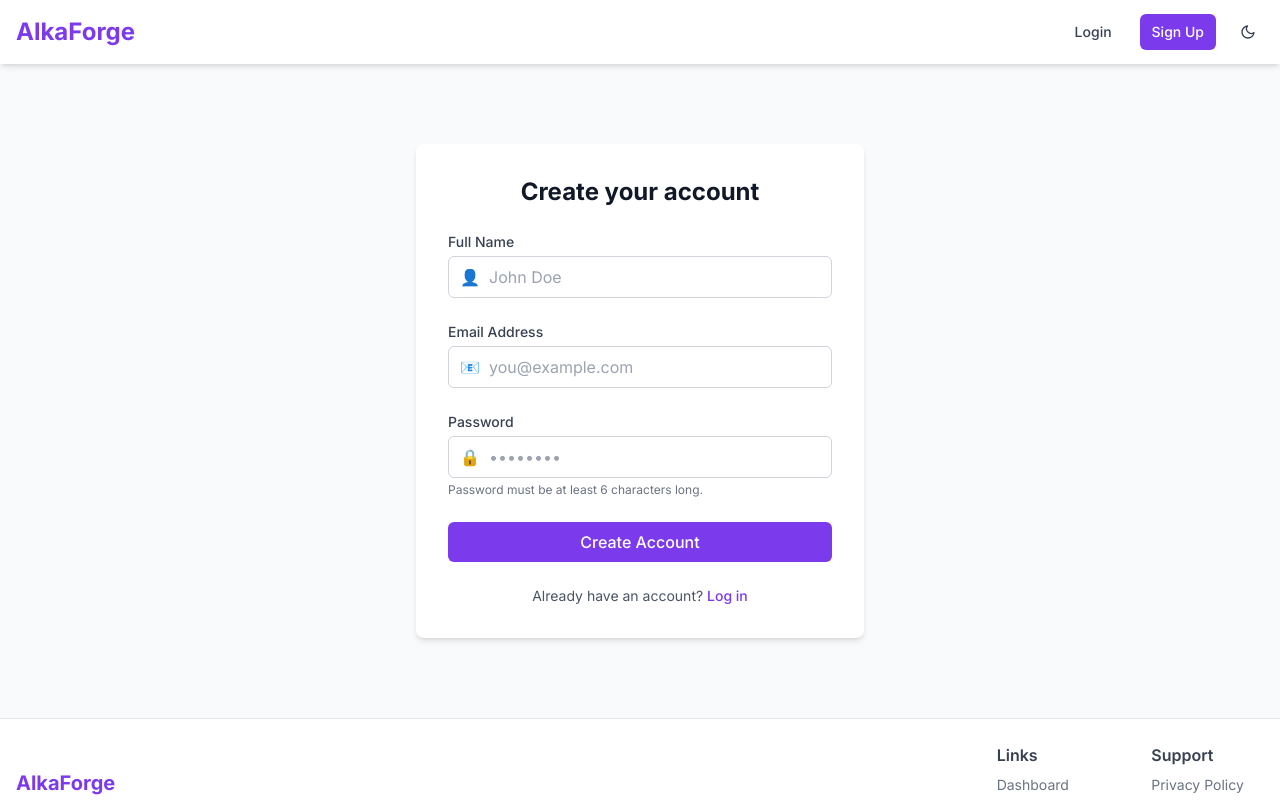
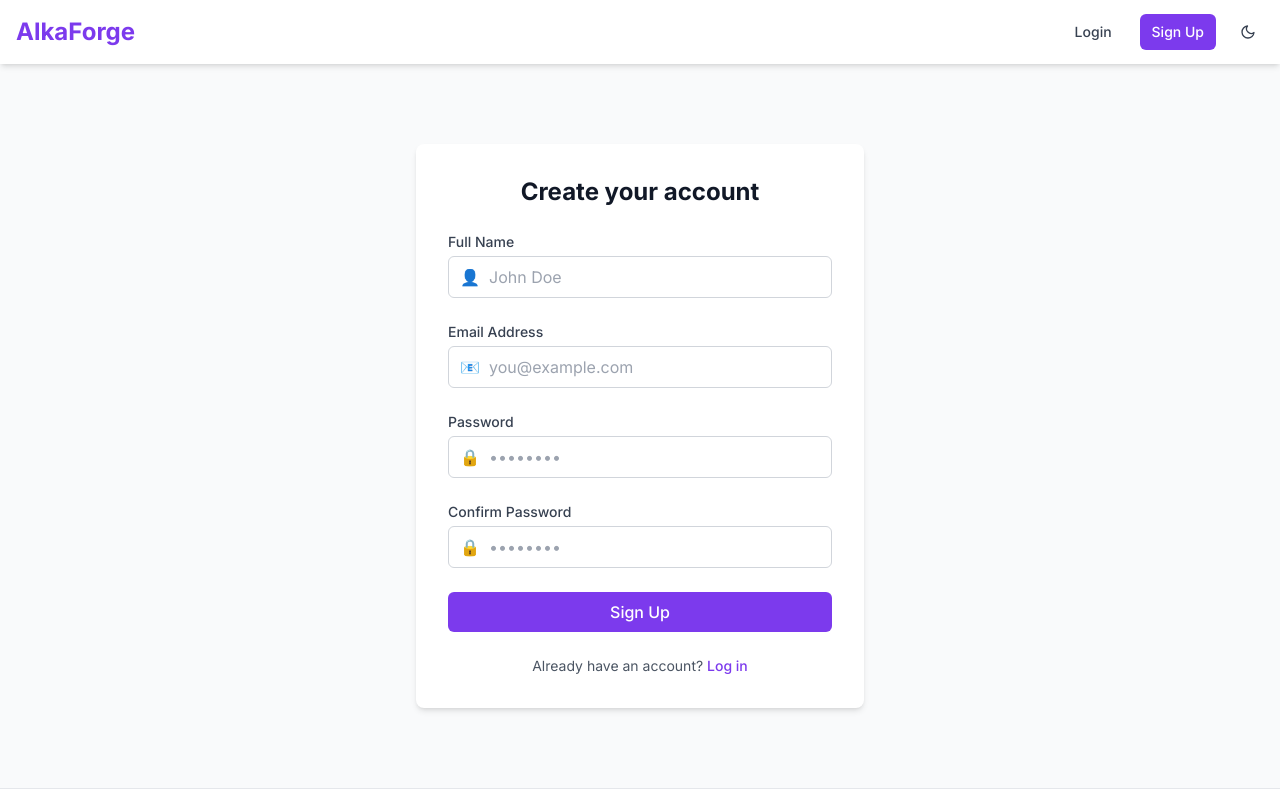
Before and after one commit to BlockonautAlchemist/AlkaForge, a Next.js app: page /signup in a window 1280 px wide. Shown: the top 800 px of the page. Built offline with nearby package versions, Linux system fonts and the light colour scheme; no server answers.

Commit message:
fixed typescript errors

```diff
--- a/src/app/login/page.tsx
+++ b/src/app/login/page.tsx
@@ -4,6 +4,7 @@ import React, { useState } from 'react';
 import { useRouter } from 'next/navigation';
 import Layout from '@/components/layout/Layout';
 import { useAuth } from '@/context/AuthContext';
+import { FiMail, FiLock, FiAlertCircle } from '@/lib/react-icons-compat';
 import toast from 'react-hot-toast';
 
 export default function Login() {
@@ -48,7 +49,7 @@ export default function Login() {
 
           {error && (
             <div className="bg-red-50 dark:bg-red-900/20 text-red-700 dark:text-red-400 p-4 rounded-md mb-6 flex items-start">
-              <span className="mr-2 mt-0.5 flex-shrink-0">⚠️</span>
+              <FiAlertCircle className="mr-2 mt-0.5 flex-shrink-0" />
               <span>{error}</span>
             </div>
           )}
@@ -60,7 +61,7 @@ export default function Login() {
               </label>
               <div className="relative">
                 <div className="absolute inset-y-0 left-0 pl-3 flex items-center pointer-events-none">
-                  <span className="text-gray-400">📧</span>
+                  <FiMail className="text-gray-400" />
                 </div>
                 <input
                   id="email"
@@ -80,7 +81,7 @@ export default function Login() {
               </label>
               <div className="relative">
                 <div className="absolute inset-y-0 left-0 pl-3 flex items-center pointer-events-none">
-                  <span className="text-gray-400">🔒</span>
+                  <FiLock className="text-gray-400" />
                 </div>
                 <input
                   id="password"
--- a/src/app/signup/page.tsx
+++ b/src/app/signup/page.tsx
@@ -4,12 +4,14 @@ import React, { useState } from 'react';
 import { useRouter } from 'next/navigation';
 import Layout from '@/components/layout/Layout';
 import { useAuth } from '@/context/AuthContext';
+import { FiMail, FiLock, FiUser, FiAlertCircle } from '@/lib/react-icons-compat';
 import toast from 'react-hot-toast';
 
 export default function Signup() {
-  const [name, setName] = useState('');
+  const [fullName, setFullName] = useState('');
   const [email, setEmail] = useState('');
   const [password, setPassword] = useState('');
+  const [confirmPassword, setConfirmPassword] = useState('');
   const [loading, setLoading] = useState(false);
   const [error, setError] = useState('');
 
@@ -19,15 +21,32 @@ export default function Signup() {
   const handleSubmit = async (e: any) => {
     e.preventDefault();
     setError('');
+
+    // Validation
+    if (password !== confirmPassword) {
+      setError('Passwords do not match');
+      return;
+    }
+
+    if (password.length < 6) {
+      setError('Password must be at least 6 characters');
+      return;
+    }
+
     setLoading(true);
 
     try {
-      await signUp(email, password, name);
-      toast.success('Account created successfully!');
-      router.push('/login');
+      const { session } = await signUp(email, password, fullName);
+
+      if (session) {
+        toast.success('Account created successfully!');
+        router.push('/dashboard');
+      } else {
+        throw new Error('Failed to create account. No session created.');
+      }
     } catch (err: any) {
       console.error('Signup error:', err);
-      setError(err.message || 'Failed to sign up. Please try again.');
+      setError(err.message || 'Failed to create account. Please try again.');
       toast.error('Failed to create account. Please try again.');
     } finally {
       setLoading(false);
@@ -44,26 +63,26 @@ export default function Signup() {
 
           {error && (
             <div className="bg-red-50 dark:bg-red-900/20 text-red-700 dark:text-red-400 p-4 rounded-md mb-6 flex items-start">
-              <span className="mr-2 mt-0.5 flex-shrink-0">⚠️</span>
+              <FiAlertCircle className="mr-2 mt-0.5 flex-shrink-0" />
               <span>{error}</span>
             </div>
           )}
 
           <form onSubmit={handleSubmit} className="space-y-6">
             <div>
-              <label htmlFor="name" className="block text-sm font-medium text-gray-700 dark:text-gray-300 mb-1">
+              <label htmlFor="fullName" className="block text-sm font-medium text-gray-700 dark:text-gray-300 mb-1">
                 Full Name
               </label>
               <div className="relative">
                 <div className="absolute inset-y-0 left-0 pl-3 flex items-center pointer-events-none">
-                  <span className="text-gray-400">👤</span>
+                  <FiUser className="text-gray-400" />
                 </div>
                 <input
-                  id="name"
+                  id="fullName"
                   type="text"
                   required
-                  value={name}
-                  onChange={(e: React.ChangeEvent<HTMLInputElement>) => setName(e.target.value)}
+                  value={fullName}
+                  onChange={(e: React.ChangeEvent<HTMLInputElement>) => setFullName(e.target.value)}
                   className="pl-10 w-full px-4 py-2 border border-gray-300 dark:border-dark-300 rounded-md bg-white dark:bg-dark-200 text-gray-900 dark:text-white focus:outline-none focus:ring-2 focus:ring-primary-500 focus:border-transparent"
                   placeholder="John Doe"
                 />
@@ -76,7 +95,7 @@ export default function Signup() {
               </label>
               <div className="relative">
                 <div className="absolute inset-y-0 left-0 pl-3 flex items-center pointer-events-none">
-                  <span className="text-gray-400">📧</span>
+                  <FiMail className="text-gray-400" />
                 </div>
                 <input
                   id="email"
@@ -96,7 +115,7 @@ export default function Signup() {
               </label>
               <div className="relative">
                 <div className="absolute inset-y-0 left-0 pl-3 flex items-center pointer-events-none">
-                  <span className="text-gray-400">🔒</span>
+                  <FiLock className="text-gray-400" />
                 </div>
                 <input
                   id="password"
@@ -106,12 +125,28 @@ export default function Signup() {
                   onChange={(e: React.ChangeEvent<HTMLInputElement>) => setPassword(e.target.value)}
                   className="pl-10 w-full px-4 py-2 border border-gray-300 dark:border-dark-300 rounded-md bg-white dark:bg-dark-200 text-gray-900 dark:text-white focus:outline-none focus:ring-2 focus:ring-primary-500 focus:border-transparent"
                   placeholder="••••••••"
-                  minLength={6}
                 />
               </div>
-              <p className="mt-1 text-xs text-gray-500 dark:text-gray-400">
-                Password must be at least 6 characters long.
-              </p>
+            </div>
+
+            <div>
+              <label htmlFor="confirmPassword" className="block text-sm font-medium text-gray-700 dark:text-gray-300 mb-1">
+                Confirm Password
+              </label>
+              <div className="relative">
+                <div className="absolute inset-y-0 left-0 pl-3 flex items-center pointer-events-none">
+                  <FiLock className="text-gray-400" />
+                </div>
+                <input
+                  id="confirmPassword"
+                  type="password"
+                  required
+                  value={confirmPassword}
+                  onChange={(e: React.ChangeEvent<HTMLInputElement>) => setConfirmPassword(e.target.value)}
+                  className="pl-10 w-full px-4 py-2 border border-gray-300 dark:border-dark-300 rounded-md bg-white dark:bg-dark-200 text-gray-900 dark:text-white focus:outline-none focus:ring-2 focus:ring-primary-500 focus:border-transparent"
+                  placeholder="••••••••"
+                />
+              </div>
             </div>
 
             <div>
@@ -124,7 +159,7 @@ export default function Signup() {
                     : 'bg-primary-600 hover:bg-primary-700 focus:outline-none focus:ring-2 focus:ring-primary-500 focus:ring-offset-2'
                 }`}
               >
-                {loading ? 'Creating Account...' : 'Create Account'}
+                {loading ? 'Creating account...' : 'Sign Up'}
               </button>
             </div>
           </form>
--- /dev/null
+++ b/src/lib/react-icons-compat.tsx
@@ -0,0 +1,26 @@
+import React from 'react';
+
+// Feather icon replacements
+export const FiMail = (props: any) => <span className={props.className}>📧</span>;
+export const FiLock = (props: any) => <span className={props.className}>🔒</span>;
+export const FiAlertCircle = (props: any) => <span className={props.className}>⚠️</span>;
+export const FiUser = (props: any) => <span className={props.className}>👤</span>;
+export const FiMenu = (props: any) => <span className={props.className}>☰</span>;
+export const FiX = (props: any) => <span className={props.className}>✖</span>;
+export const FiMoon = (props: any) => <span className={props.className}>🌙</span>;
+export const FiSun = (props: any) => <span className={props.className}>☀️</span>;
+export const FiLogOut = (props: any) => <span className={props.className}>🚪</span>;
+export const FiArrowLeft = (props: any) => <span className={props.className}>←</span>;
+export const FiEdit2 = (props: any) => <span className={props.className}>✏️</span>;
+export const FiSave = (props: any) => <span className={props.className}>💾</span>;
+export const FiTrash2 = (props: any) => <span className={props.className}>🗑️</span>;
+export const FiUpload = (props: any) => <span className={props.className}>⬆️</span>;
+export const FiFile = (props: any) => <span className={props.className}>📄</span>;
+export const FiFileText = (props: any) => <span className={props.className}>📝</span>;
+export const FiCpu = (props: any) => <span className={props.className}>🖥️</span>;
+export const FiTwitter = (props: any) => <span className={props.className}>🐦</span>;
+export const FiMessageSquare = (props: any) => <span className={props.className}>💬</span>;
+export const FiPlus = (props: any) => <span className={props.className}>➕</span>;
+export const FiFolder = (props: any) => <span className={props.className}>📁</span>;
+export const FiEdit = (props: any) => <span className={props.className}>✏️</span>;
+export const FiTrash = (props: any) => <span className={props.className}>🗑️</span>;
```
Also changed, not shown: vercel.json.
